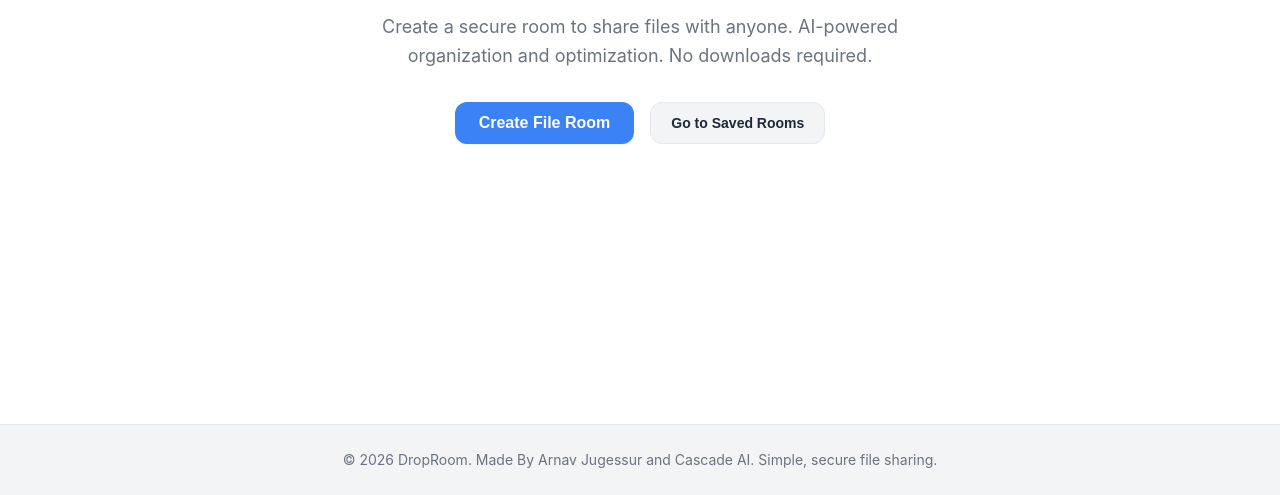
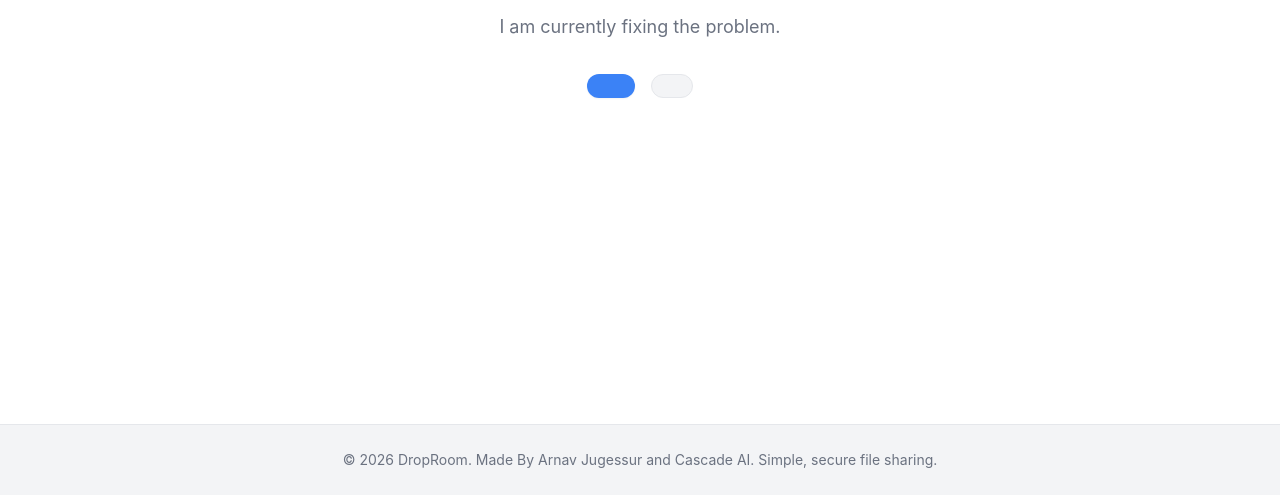
Before and after one commit to Arnsgaming8/DropRoom, a website: page index.html in a window 1280 px wide. Shown: the part 305-800 px from the top of the page. Drawn offline with Linux system fonts and the light colour scheme.

Commit message:
Update index.html

```diff
--- a/index.html
+++ b/index.html
@@ -17,14 +17,14 @@
         <div class="container">
             <div class="hero">
                 <h2 class="hero-title">This Site Is Not Working Mrs. Vue</h2>
-                <p class="hero-description">Create a secure room to share files with anyone. AI-powered organization and optimization. No downloads required.</p>
+                <p class="hero-description"> I am currently fixing the problem.</p>
 
                 <div class="hero-buttons">
                     <button id="create-room-btn" class="btn-primary">
-                        Create File Room
+
                     </button>
                     <button id="saved-rooms-btn" class="btn-secondary">
-                        Go to Saved Rooms
+
                     </button>
                 </div>
             </div>
```
